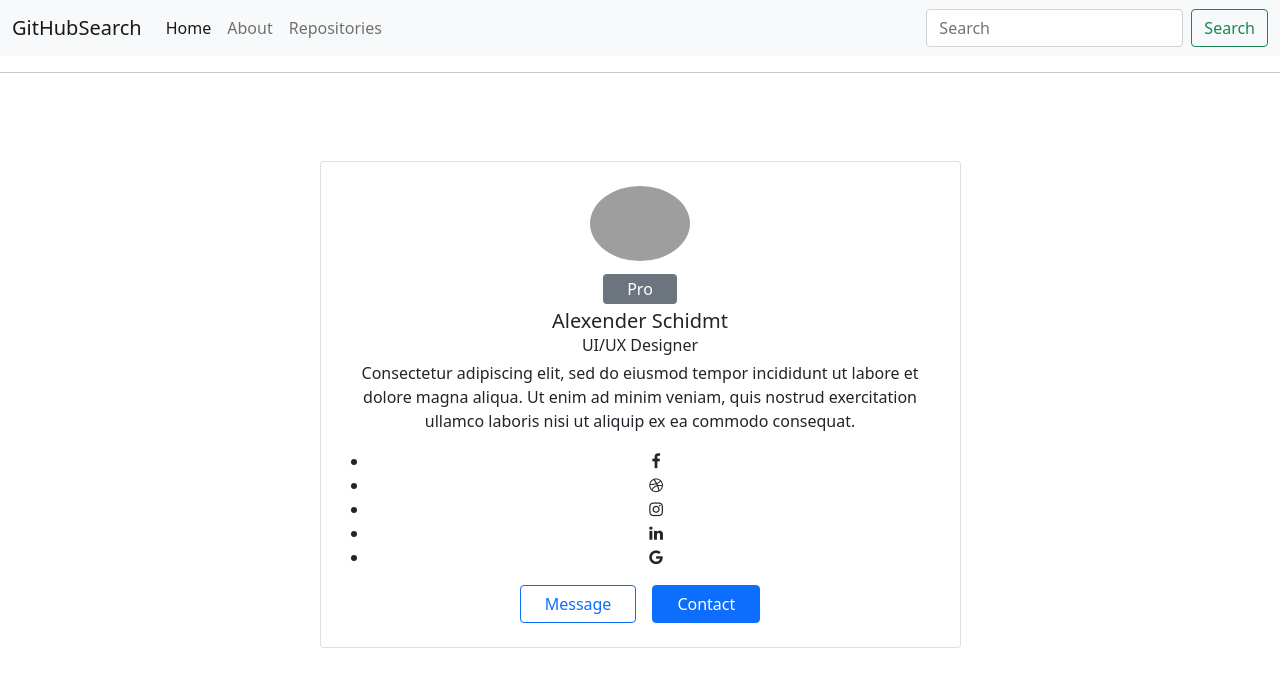
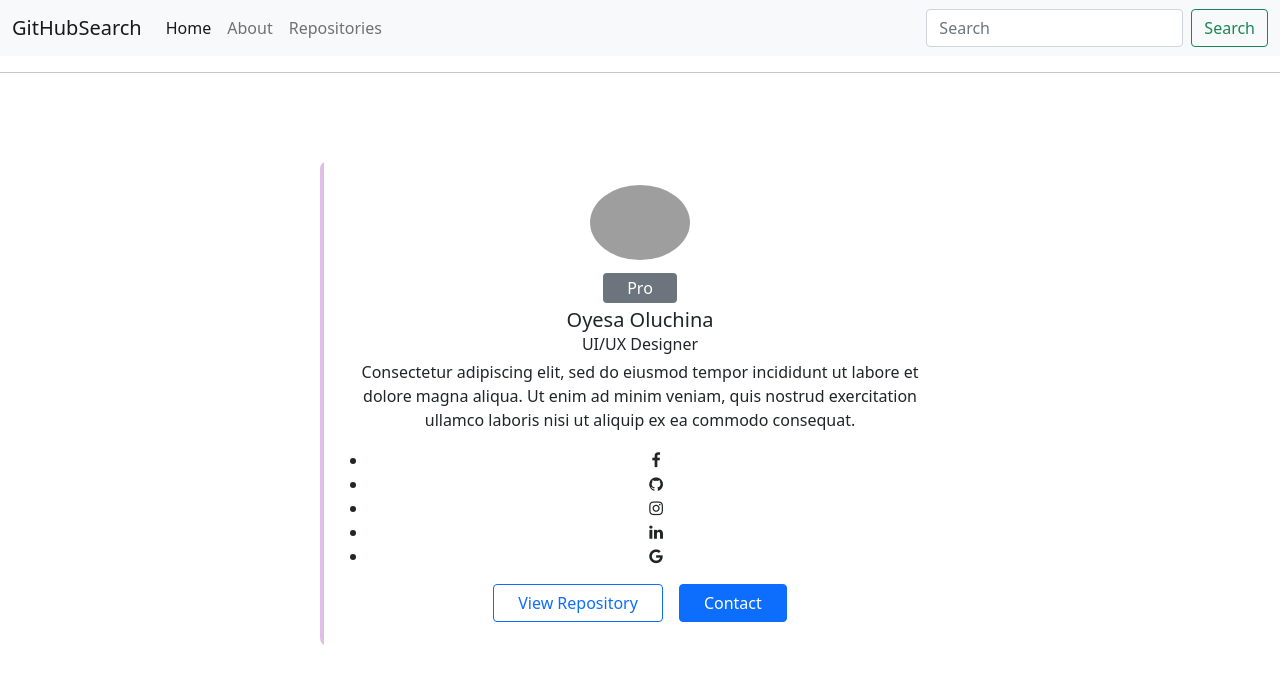
Before and after one commit to oyesa/GitHubSerach, an Angular app: page / in a window 1280 px wide. Shown: the top 686 px of the page. Built offline with nearby package versions, Linux system fonts and the light colour scheme; grey boxes are pictures that could not be loaded; a web font is replaced by a local one.

Commit message:
add css styling for profile card

```diff
--- a/src/app/profile-card/profile-card.component.css
+++ b/src/app/profile-card/profile-card.component.css
@@ -0,0 +1,24 @@
+body {
+  background: #eee
+}
+
+.card {
+  border: none;
+  position: relative;
+  overflow: hidden;
+  border-radius: 8px;
+  cursor: pointer
+}
+
+.card:before {
+  content: "";
+  position: absolute;
+  left: 0;
+  top: 0;
+  width: 4px;
+  height: 100%;
+  background-color: #E1BEE7;
+  transform: scaleY(1);
+  transition: all 0.5s;
+  transform-origin: bottom
+}
--- a/src/app/profile-card/profile-card.component.html
+++ b/src/app/profile-card/profile-card.component.html
@@ -7,18 +7,18 @@
           <div class="card p-3 py-4">
               <div class="text-center"> <img src="https://i.imgur.com/bDLhJiP.jpg" width="100" class="rounded-circle"> </div>
               <div class="text-center mt-3"> <span class="bg-secondary p-1 px-4 rounded text-white">Pro</span>
-                  <h5 class="mt-2 mb-0">Alexender Schidmt</h5> <span>UI/UX Designer</span>
+                  <h5 class="mt-2 mb-0">Oyesa Oluchina</h5> <span>UI/UX Designer</span>
                   <div class="px-4 mt-1">
                       <p class="fonts">Consectetur adipiscing elit, sed do eiusmod tempor incididunt ut labore et dolore magna aliqua. Ut enim ad minim veniam, quis nostrud exercitation ullamco laboris nisi ut aliquip ex ea commodo consequat. </p>
                   </div>
                   <ul class="social-list">
                       <li><i class="fa fa-facebook"></i></li>
-                      <li><i class="fa fa-dribbble"></i></li>
+                      <li><i class="fa fa-github"></i></li>
                       <li><i class="fa fa-instagram"></i></li>
                       <li><i class="fa fa-linkedin"></i></li>
                       <li><i class="fa fa-google"></i></li>
                   </ul>
-                  <div class="buttons"> <button class="btn btn-outline-primary px-4">Message</button> <button class="btn btn-primary px-4 ms-3">Contact</button> </div>
+                  <div class="buttons"> <button class="btn btn-outline-primary px-4">View Repository</button> <button class="btn btn-primary px-4 ms-3">Contact</button> </div>
               </div>
           </div>
       </div>
```
